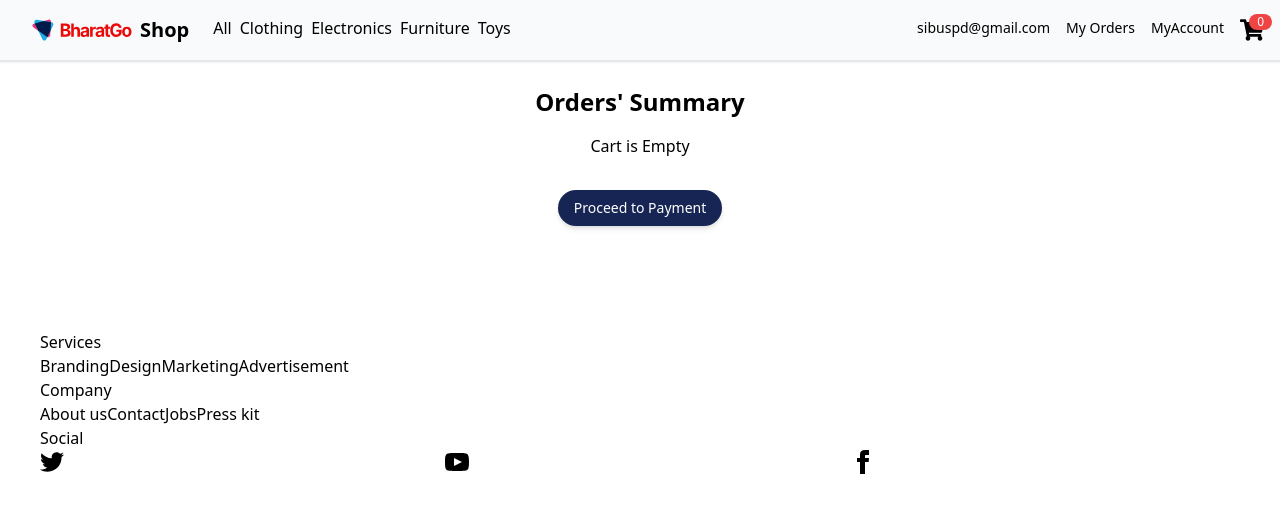
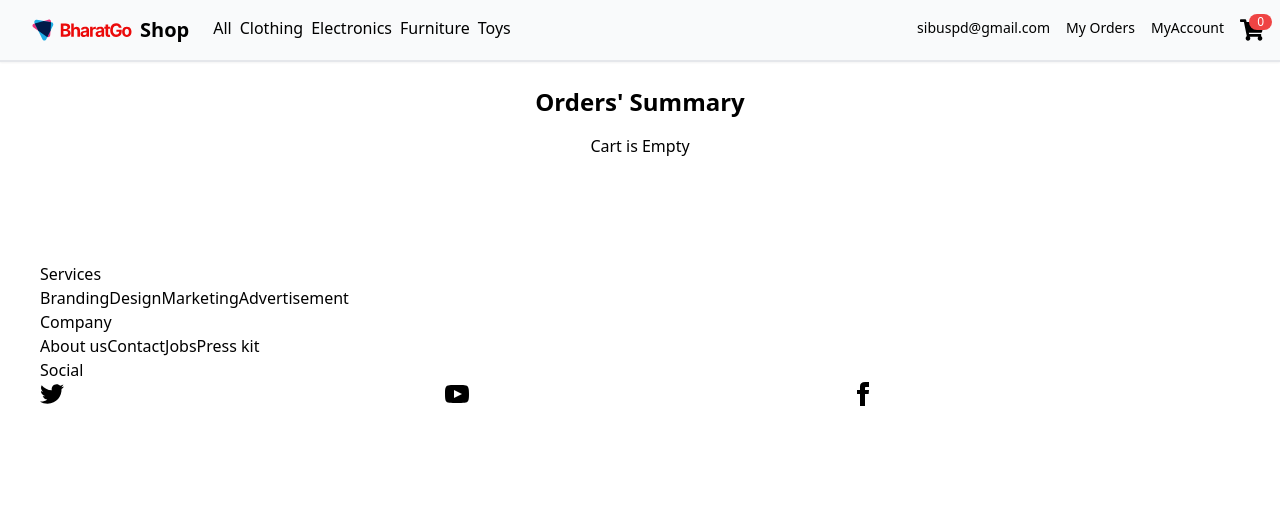
Before and after one commit to sibuspd/demo-bg, a React (Vite) app: page /my-orders in a window 1280 px wide. Shown: the top 512 px of the page. Built offline with nearby package versions, Linux system fonts and the light colour scheme.

Commit message:
Order Page updated

```diff
--- a/src/components/MyOrders.jsx
+++ b/src/components/MyOrders.jsx
@@ -39,10 +39,11 @@ function MyOrders() {
       )}
 
       {/* Payment Proceeds */}
+      {cartItems.length > 0 &&
       <div className="mt-8 flex justify-start">
         <button className="bg-blue-950 hover:bg-green-700 text-white py-2 px-4 rounded-full shadow-md transition-all font-medium text-sm"
         onClick={()=>alert("Payment feature upcoming")}>Proceed to Payment</button>
-      </div>
+      </div>}
     </div>
   );
 }
```
